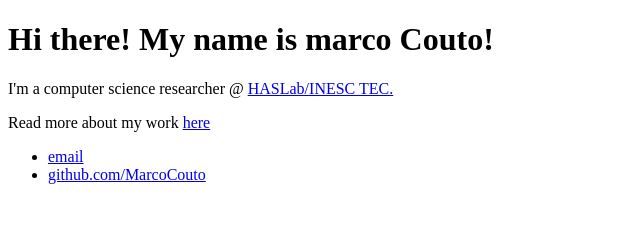
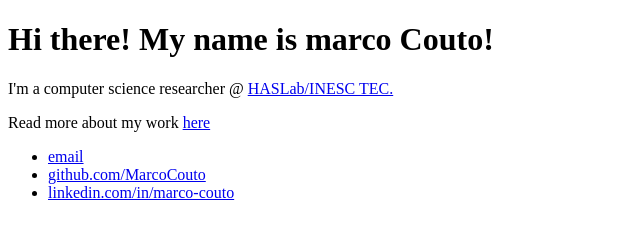
Before and after one commit to MarcoCouto/MarcoCouto.github.io, a plain HTML site: page index.html in a window 1280 px wide. Shown: the whole page, without its empty margins (0-640 px from the left). Drawn offline with Linux system fonts and the light colour scheme.

Commit message:
updated personal links

```diff
--- a/index.html
+++ b/index.html
@@ -15,6 +15,7 @@
 		<ul>
 			<li><a href="mailto:marcocouto90@gmail.com">email</a></li>
 			<li><a href="https://github.com/MarcoCouto">github.com/MarcoCouto</a></li>
+			<li><a href="https://www.linkedin.com/in/marco-couto">linkedin.com/in/marco-couto</a></li>
 		</ul>
 	</footer>
 </body>
```
